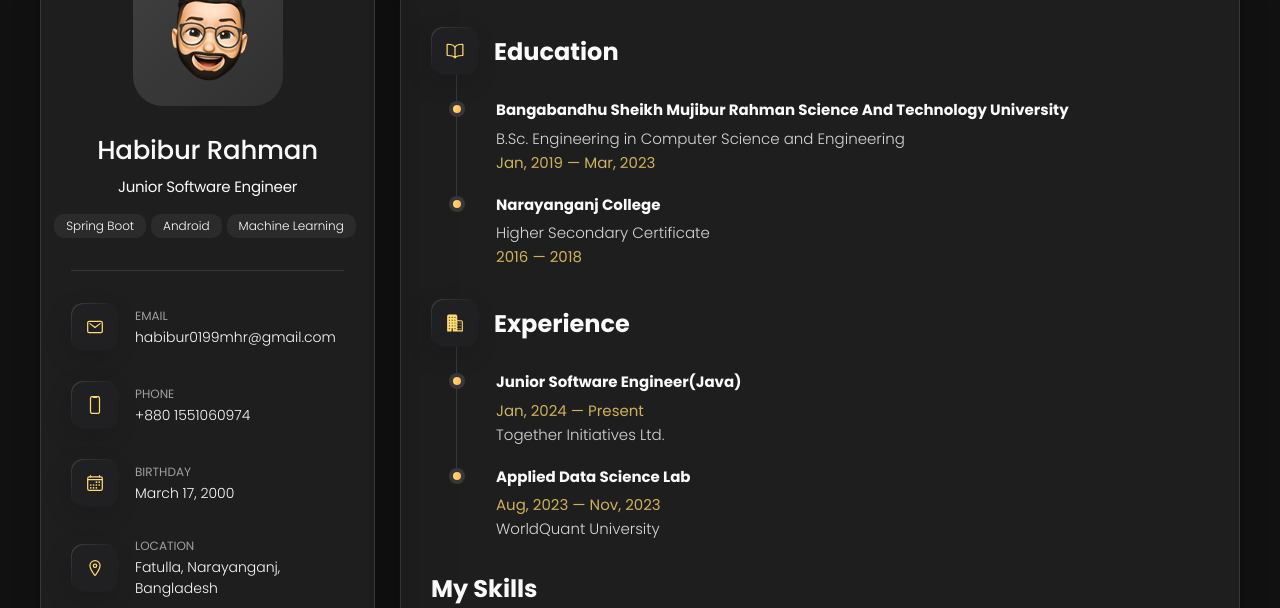
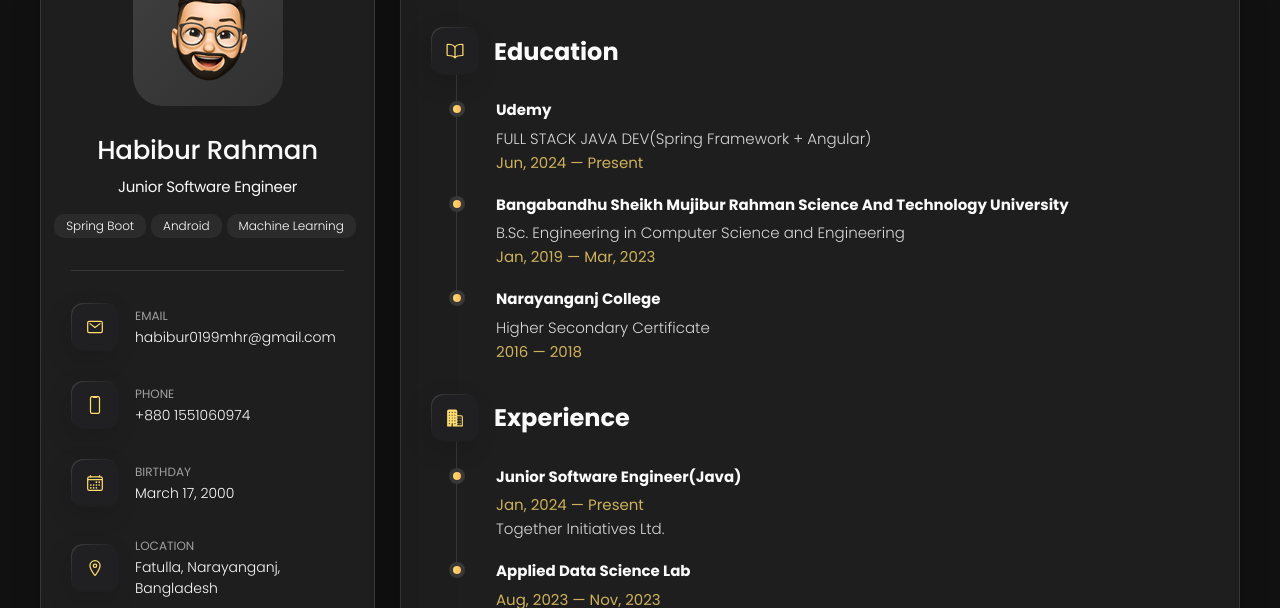
Before and after one commit to habibur-rahman-swe/habibur-rahman-swe, a plain HTML site: page index.html in a window 1280 px wide. Both pictures are taken after a click on the button "Resume". Shown: the part 162-770 px from the top of the page. Drawn offline with nearby package versions, Linux system fonts and the light colour scheme.

Commit message:
education update

```diff
--- a/index.html
+++ b/index.html
@@ -470,6 +470,18 @@
             </div>
 
             <ol class="timeline-list">
+
+              <li class="timeline-item">
+                <h4 class="h4 timeline-item-title">
+                  Udemy
+                </h4>
+
+                <p class="timeline-text">
+                  FULL STACK JAVA DEV(Spring Framework + Angular)
+                </p>
+                <span>Jun, 2024 — Present</span>
+              </li>
+
               <li class="timeline-item">
                 <h4 class="h4 timeline-item-title">
                   Bangabandhu Sheikh Mujibur Rahman Science and Technology
```
